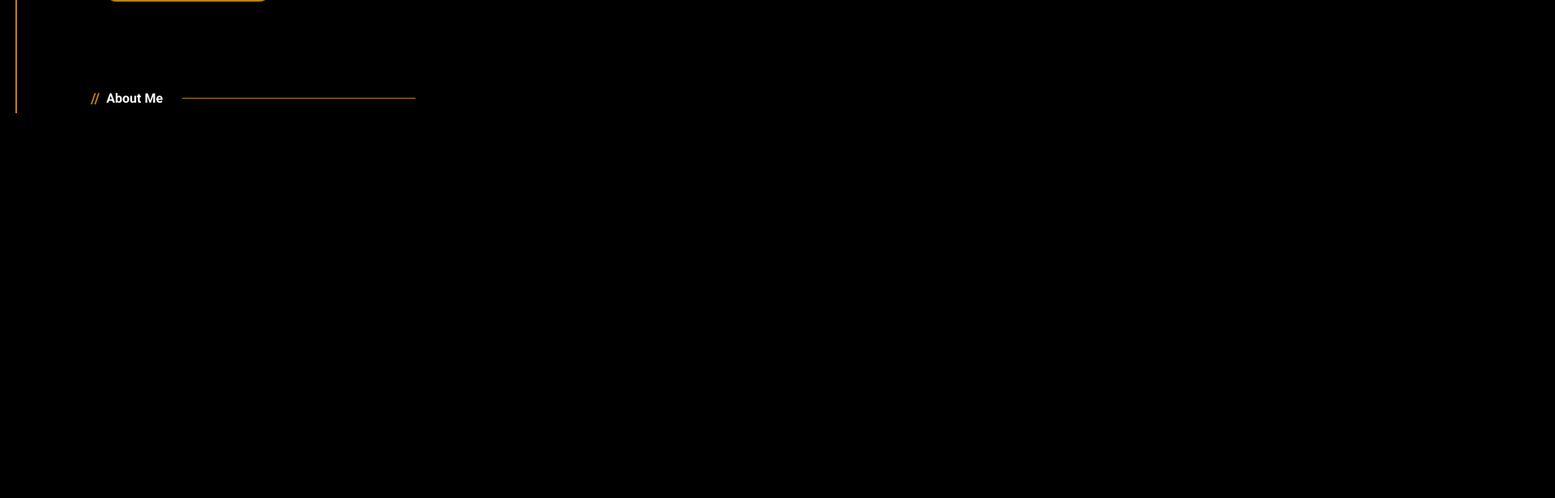
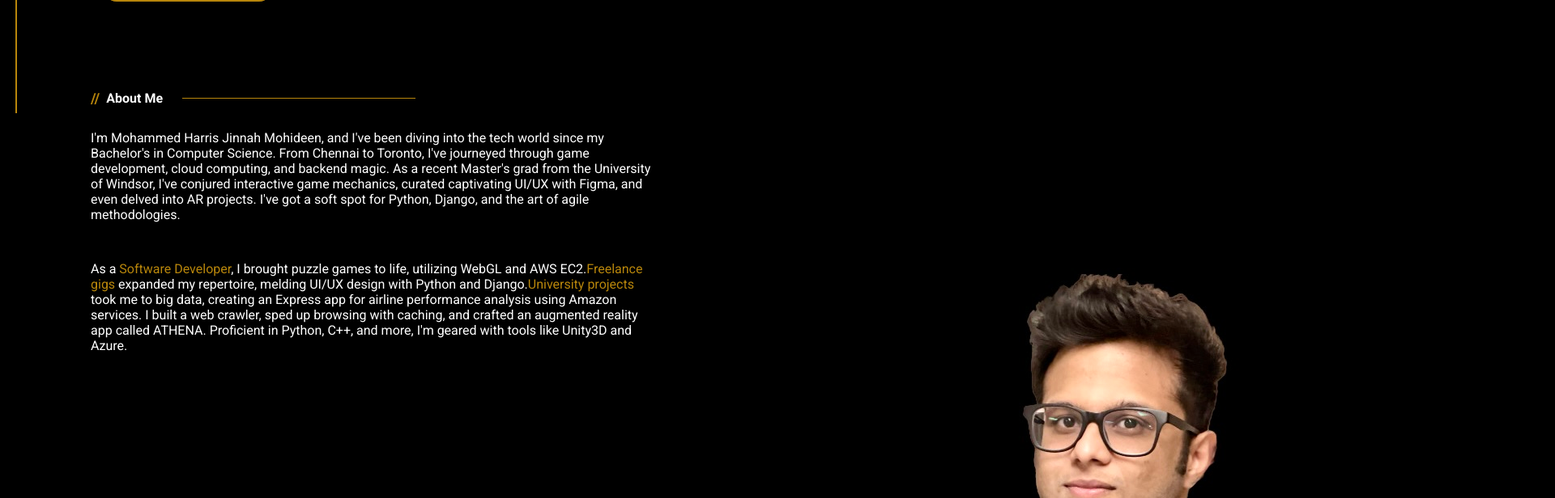
Before and after one commit to mxharryx/mohammed-harris, a Next.js app: page / in a window 1280 px wide. Shown: the part 800-1416 px from the top of the page at 81% size, 1920 px wide, since content can reach past the window. Before the commit the page ends 932 px from the top, so only its background shows below. Built offline with nearby package versions, Linux system fonts and the light colour scheme.

Commit message:
Adding image to About

```diff
--- a/components/About.tsx
+++ b/components/About.tsx
@@ -1,10 +1,35 @@
 import React from 'react';
 import Sectiontitle from './Sectiontitle';
+import styles from "../styles/About.module.scss";
+import profileImage from "../public/assets/images/profileImage.jpg";
+import Image from 'next/image';
 
 const About = () => {
   return (
     <section id='about'>
-      <Sectiontitle />
+      <Sectiontitle title="About Me"/>
+      <div className={styles.about}>
+        <div className={styles.para}>
+          <p>
+          I'm Mohammed Harris Jinnah Mohideen, and I've been diving into the tech world since my Bachelor's in Computer Science. From Chennai to Toronto, I've journeyed through game development, cloud computing, and backend magic. As a recent Master's grad from the University of Windsor, I've conjured interactive game mechanics, curated captivating UI/UX with Figma, and even delved into AR projects. I've got a soft spot for Python, Django, and the art of agile methodologies.
+          </p>
+          <p>
+          As a <span className={styles.highlight}>Software Developer</span>,
+          I brought puzzle games to life, utilizing WebGL and AWS EC2.
+          <span className={styles.highlight}>Freelance gigs</span> expanded my repertoire, melding UI/UX design with Python and Django.
+          <span className={styles.highlight}>University projects</span> took me to big data, creating an Express app for airline performance analysis using Amazon services.
+          I built a web crawler, sped up browsing with caching, and crafted an augmented reality app called ATHENA.
+          Proficient in Python, C++, and more, I'm geared with tools like Unity3D and Azure.
+          </p>
+        </div>
+        <div className={styles.imageContainer}>
+          <div className={styles.container}>
+            <div>
+              <Image className={styles.profile} src={profileImage} alt="profileImage"/>
+            </div>
+          </div>
+        </div>
+      </div>
 
     </section>
   );
--- a/components/Sectiontitle.tsx
+++ b/components/Sectiontitle.tsx
@@ -1,11 +1,15 @@
 import React from 'react';
 import styles from '../styles/SectionTitle.module.scss';
 
-const Sectiontitle= () => {
+interface Props{
+    title: string;
+}
+
+const Sectiontitle= ({title}: Props) => {
   return (
     <h2 className={styles.title}>
         <span>//</span>{""}
-        About Me
+        {title}
         <span className={styles.border}></span>
     </h2>
   )
--- /dev/null
+++ b/styles/About.module.scss
@@ -0,0 +1,49 @@
+.about{
+    display: flex;
+    flex-direction: column;
+    @media (min-width: 992px) {
+        flex-direction: row;
+    }
+    .gap-16 {
+        gap: 4rem; /* Adjust the gap value as needed */
+    }
+}
+
+.para{
+    width: 100%;
+    @media (min-width: 992px) {
+        width: 66.66667%; /* 2/3 of the container width */
+    }
+    font-size: 1rem;
+    color: white;
+    font-weight: 500;
+    display: flex;
+    flex-direction: column;
+    gap: 1rem;
+}
+
+.highlight{
+    color: #B8860B;
+}
+.imageContainer{
+    width: 100%;
+    @media (min-width: 1024px) {
+        width: 33.3333%; /* 1/3 of the available space on large screens and larger */
+    }
+    height: 86px;
+    position: relative;
+}
+
+.container{
+    position: absolute;
+    width: 100%;
+    height: 80px;
+    left: -6px;
+    top: -6px;
+    border-radius: 0.5rem;
+}
+.profilepic{
+    border-radius: 8px;
+    height: 100%;
+    object-fit: cover;
+}
```
Also changed, not shown: public/assets/images/profileImage.jpg (added).
